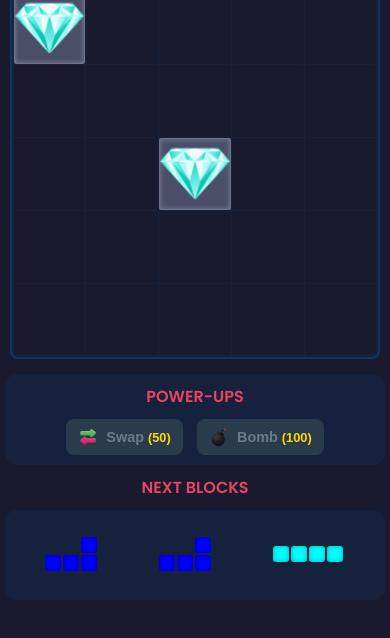
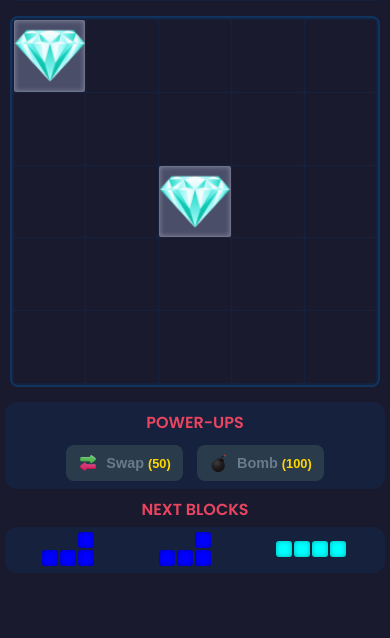
Before and after one commit to Zukof1/MVGS-Block-Puzzle, a plain HTML site: page index.html in a window 390 px wide. Both pictures are taken after a click on the button "Levels Mode". Shown: the part 168-806 px from the top of the page. Drawn offline with Linux system fonts and the light colour scheme.

Commit message:
Mobile Layout Fix

```diff
--- a/css/style.css
+++ b/css/style.css
@@ -380,4 +380,19 @@ body {
     .modal-content h2 {
         font-size: 2rem;
     }
+
+    /* --- FINAL FOOTER SPACING FIX --- */
+    #block-container {
+        min-height: auto; /* Remove minimum height on mobile */
+        padding: 5px;
+    }
+
+    #power-ups-container {
+        padding: 8px; /* Make power-up section more compact */
+        margin-bottom: 8px;
+    }
+
+    .next-blocks-label {
+        margin-bottom: 5px; /* Reduce space above next blocks */
+    }
 }
```
